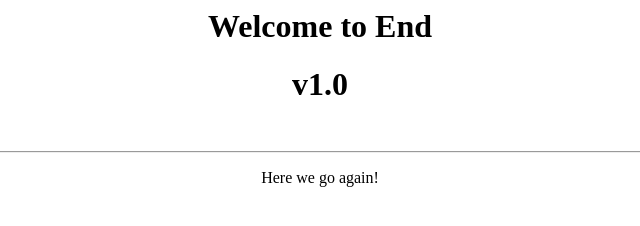
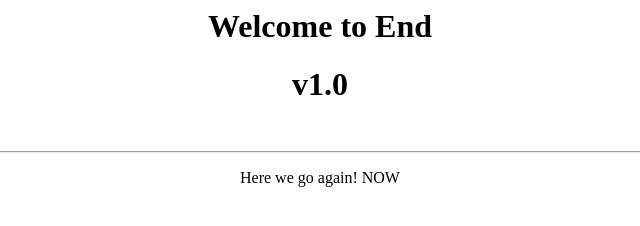
Before and after one commit to theadityapathak/k8scicd, a plain HTML site: page index.html in a window 1280 px wide. Shown: the full height of the page, 320-960 px from the left. Drawn offline with Linux system fonts and the light colour scheme.

Commit message:
Update index.html

```diff
--- a/index.html
+++ b/index.html
@@ -2,6 +2,6 @@
 	<h1>Welcome to End</h1>
 	<h1>v1.0</h1>
 	<br><hr>
-	<p>Here we go again!</p>
+	<p>Here we go again! NOW</p>
 
 </center>
```
